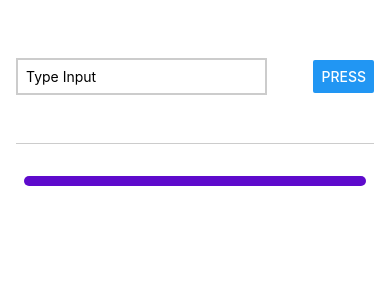
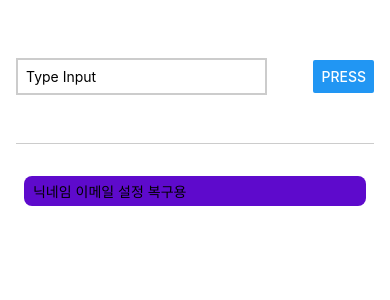
Before and after one commit to JJHyeok13/Udemy-React-Native, a React Native app: screen / in a window 390 px wide. Both pictures are taken after a click on the button "PRESS". Shown: the top 300 px of the page. Built offline with nearby package versions, Linux system fonts and the light colour scheme.

Commit message:
닉네임과 이메일 설정 복구

```diff
--- a/components/GoalItem.js
+++ b/components/GoalItem.js
@@ -5,6 +5,7 @@ const GoalItem = (props) => {
     <Pressable onPress={props.onDeleteItem.bind(this, props.id)}>
       <View style={styles.goalItem}>
         <Text style={styles.goalText}>{props.text}</Text>
+        <Text> 닉네임 이메일 설정 복구용 </Text>
       </View>
     </Pressable>
   );
```
